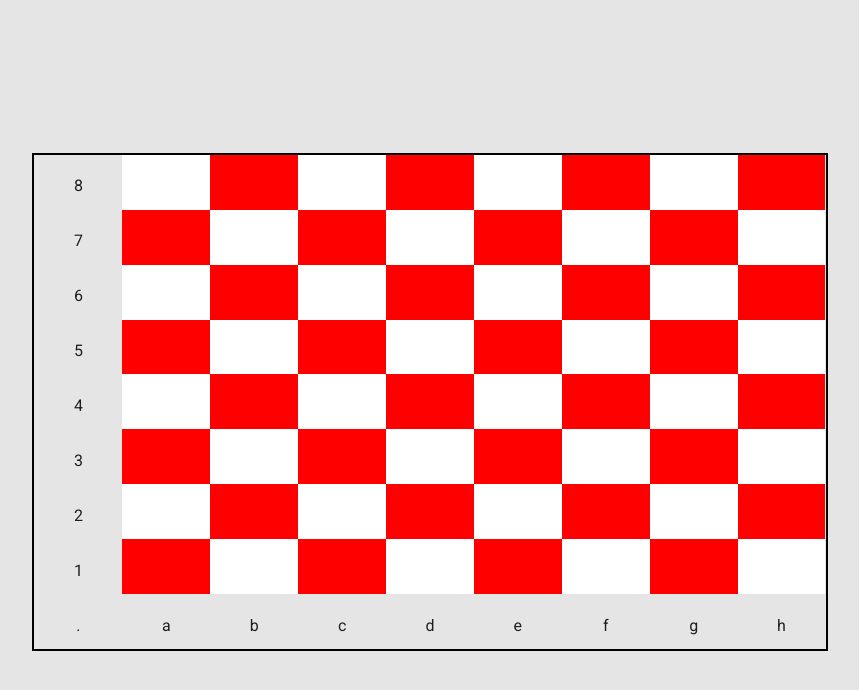
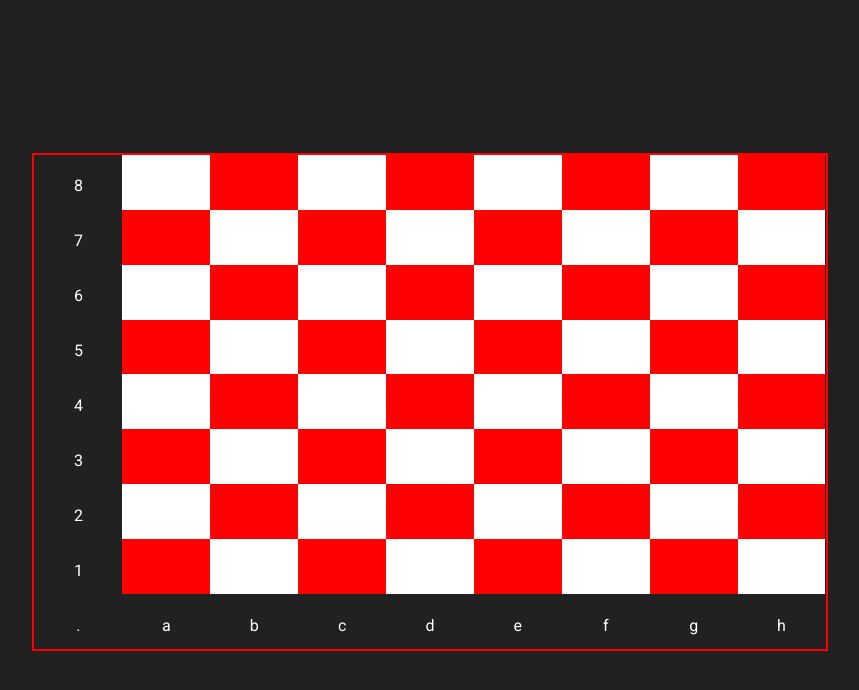
Before and after one commit to napoleon-commits/vuetify-chessboard, a Vue app: page / in a window 1280 px wide. Shown: the top 690 px of the page, without its empty margins (212-1071 px from the left). Built offline with nearby package versions, Linux system fonts and the light colour scheme.

Commit message:
updated background and text color

```diff
--- a/src/components/HelloWorld.vue
+++ b/src/components/HelloWorld.vue
@@ -1,5 +1,5 @@
 <template>
-  <div id="board-container" :style="`background-color: rgba(0,0,0,0.1); height: 100vh; width: 100vw;`">
+  <div id="board-container" :style="`background-color: rgba(0,0,0,0.87); height: 100vh; width: 100vw;`">
     <StaticChessBoard
       :containerWidth="containerWidth"
       :containerHeight="containerHeight"
--- a/src/components/subcomponents/StaticChessBoard.vue
+++ b/src/components/subcomponents/StaticChessBoard.vue
@@ -3,11 +3,12 @@
         :style="`
             padding-top: ${((containerHeight)-(containerHeight*GoldenRatio))/2}px;
             padding-left: ${((containerWidth)-(containerWidth*GoldenRatio))/2}px;
+            color: white;
         `"
     >
         <div
             :style="`
-                border: 2px solid black;
+                border: 2px solid ${darkSquareColor};
                 width: ${containerWidth*GoldenRatio+4}px;
                 height: ${containerHeight*GoldenRatio+4}px;
             `"
```
